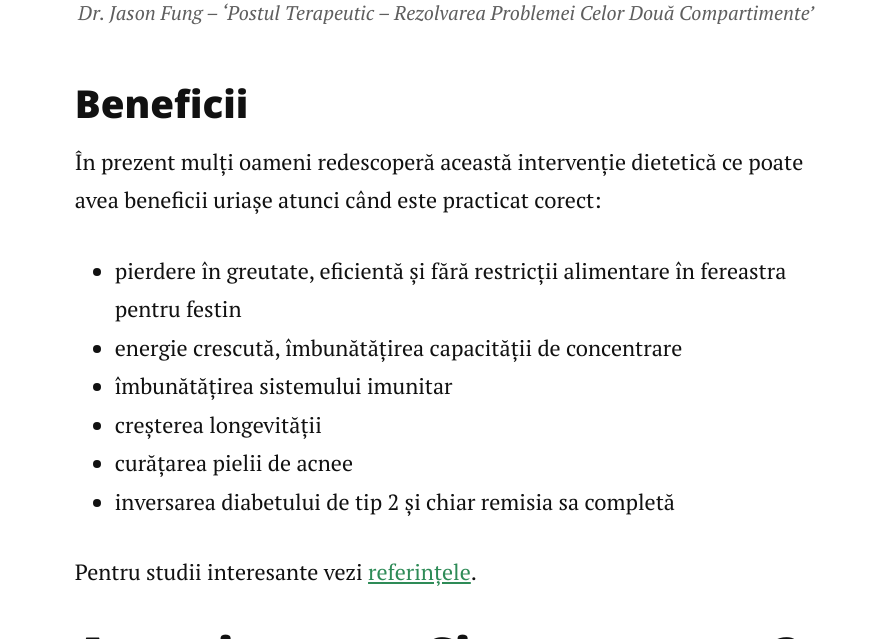
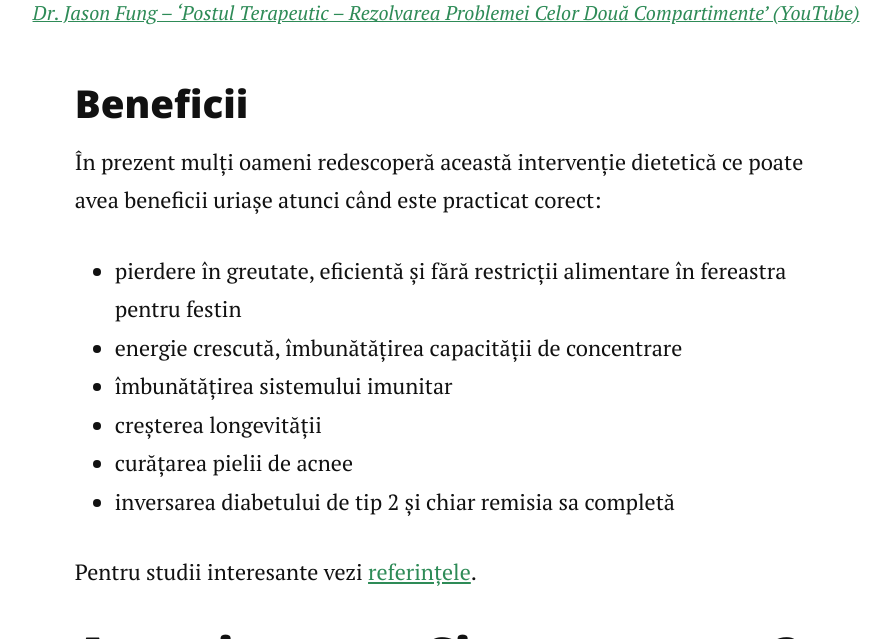
Before and after one commit to alexandru/pfiu.ro, a Jekyll site: the page built from _posts/2019-02-20-postul-intermitent.markdown, in a window 1280 px wide and 900 px high, scrolled down 3909 px, cut to the strip 261-900 px from the top of the window. Shown: the whole strip, without its empty margins (194-1085 px from the left). Built offline with Jekyll 4.4.1, drawn with Linux system fonts in a browser that asks for light colours; nearby versions of some CDN libraries.

Commit message:
Add new articles

```diff
--- /dev/null
+++ b/_includes/image.html
@@ -0,0 +1,4 @@
+<figure>
+  <img src="{{ include.image | prepend: site.baseurl }}" alt="" />
+  {% if page.image_caption %}<figcaption>{{ page.image_caption }}</figcaption>{% endif %}
+</figure>
--- a/_includes/youtube.html
+++ b/_includes/youtube.html
@@ -8,7 +8,10 @@
               allowfullscreen></iframe>
     </span>
   </div>
-  {% if include.caption %}
-  <figcaption>{{ include.caption }}</figcaption>
-  {% endif %}
+  <figcaption>
+    <a href="https://www.youtube.com/watch?v={{ include.id }}" target="_blank">
+      {% if include.caption %}{{ include.caption }}{% else %}Link{% endif %}
+      (YouTube)
+    </a>
+  </figcaption>
 </figure>
```
Also changed, not shown: _includes/hai-in-grup.html (added, +13 -0 lines), _includes/vimeo.html (added, +13 -0 lines), _posts/2019-02-27-intrebari-si-raspunsuri-despre-post-cu-rhonda-patrick.md (added, +20 -0 lines), _posts/2019-02-28-substitut-cald-cafea-si-ceai.md (added, +21 -0 lines), assets/media/2019/interviu-rhonda-patrick.jpg (added), 1 other file.
